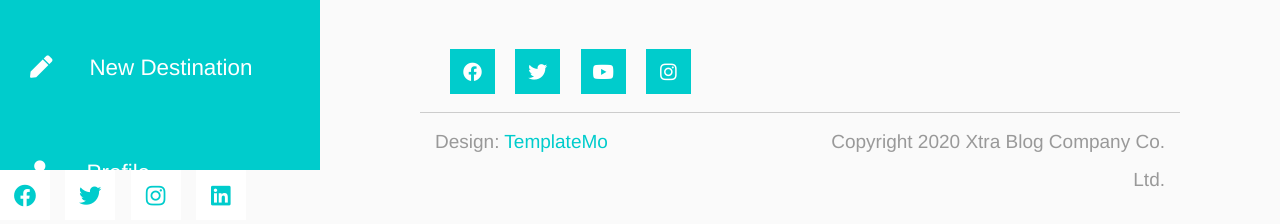
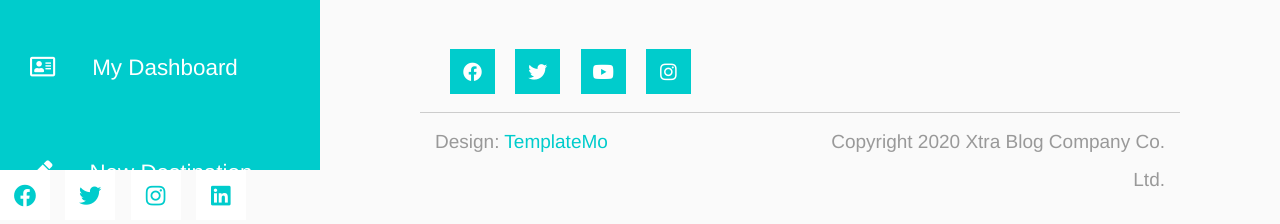
Before and after one commit to mhammed2020/Visit-Morocco-Platform, a Django app: page /contact-us/ in a window 1280 px wide. Shown: the part 630-854 px from the top of the page. Run offline with Django 3.2, Linux system fonts and the light colour scheme; a user stored in the database is signed in; data that the repository does not hold is empty; some libraries are stand-ins or nearby versions; some web fonts are replaced.

Commit message:
add dashboard component to main navbar

```diff
--- a/templates/base.html
+++ b/templates/base.html
@@ -48,6 +48,13 @@ https://templatemo.com/tm-553-xtra-blog
                     </a></li>
 
                     {% if user.is_authenticated %}
+
+
+                    <li class="tm-nav-item"><a href="{% url 'post-create' %}" class="tm-nav-link">
+                        <i class="far fa-address-card"></i>
+                        My Dashboard
+                    </a></li>
+
                     <li class="tm-nav-item"><a href="{% url 'post-create' %}" class="tm-nav-link">
                         <i class="fas fa-pen"></i>
                         New Destination
```
